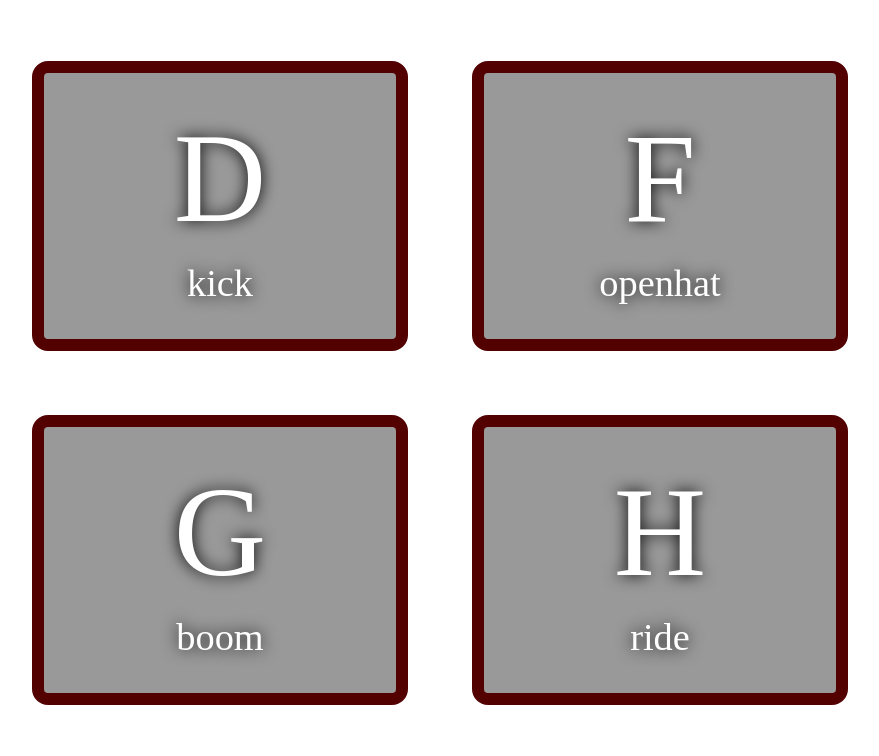
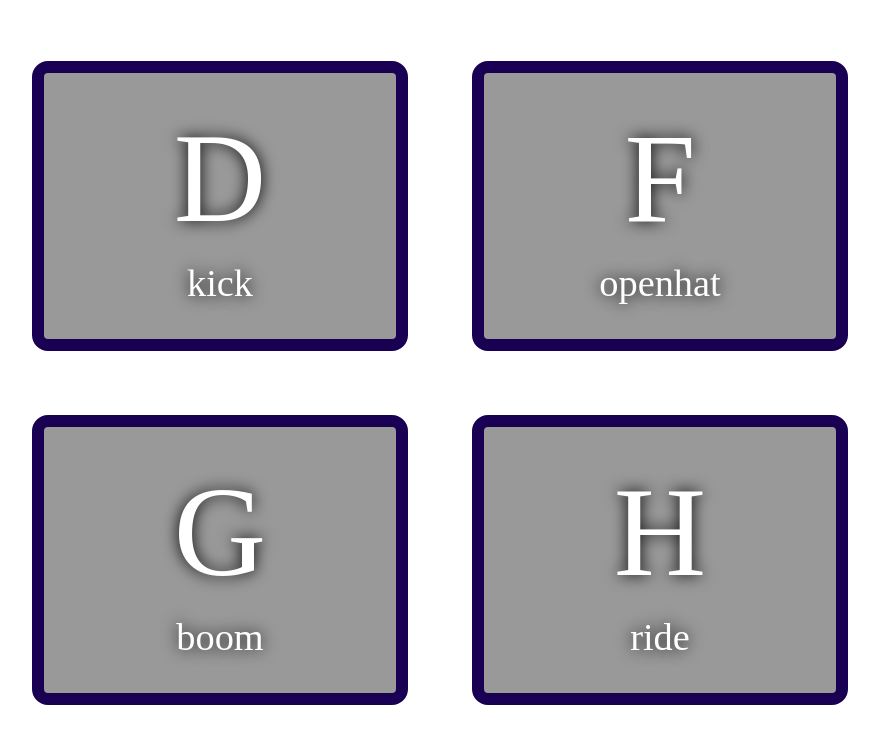
Before and after one commit to raph-eng/js-tinker-box, a plain HTML site: page index.html in a window 1280 px wide. Shown: the part 786-1542 px from the top of the page, without its empty margins (200-1079 px from the left). Drawn offline with Linux system fonts and the light colour scheme; a web font is replaced by a local one.

Commit message:
Border of buttons change from red to dark blue

```diff
--- a/styles.css
+++ b/styles.css
@@ -26,7 +26,7 @@ p {
 }
 
 .key {
-  border: .4rem solid rgb(83, 0, 0);
+  border: .4rem solid rgb(25, 0, 83);
   border-radius: .5rem;
   margin: 1rem;
   font-size: 1.5rem;
```
